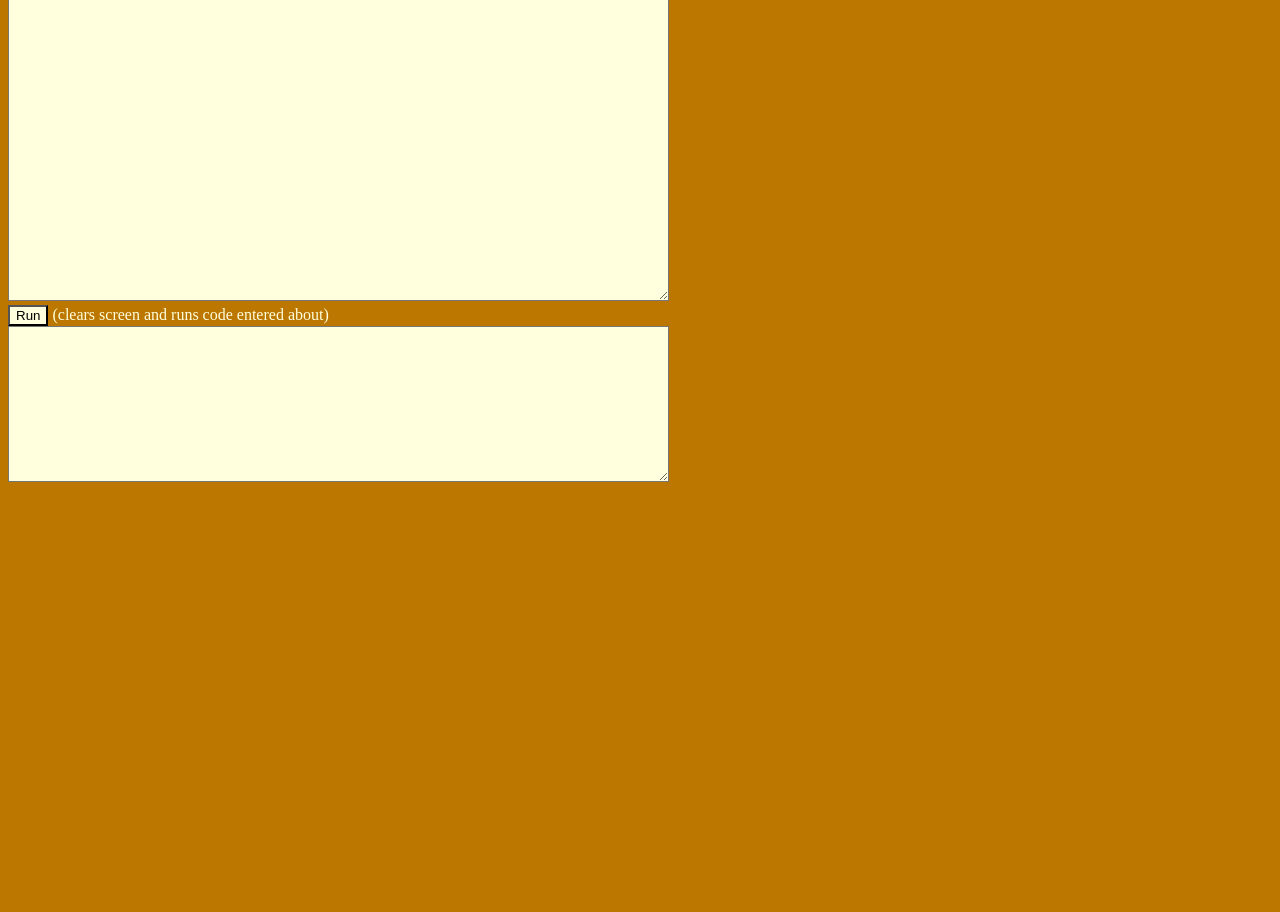
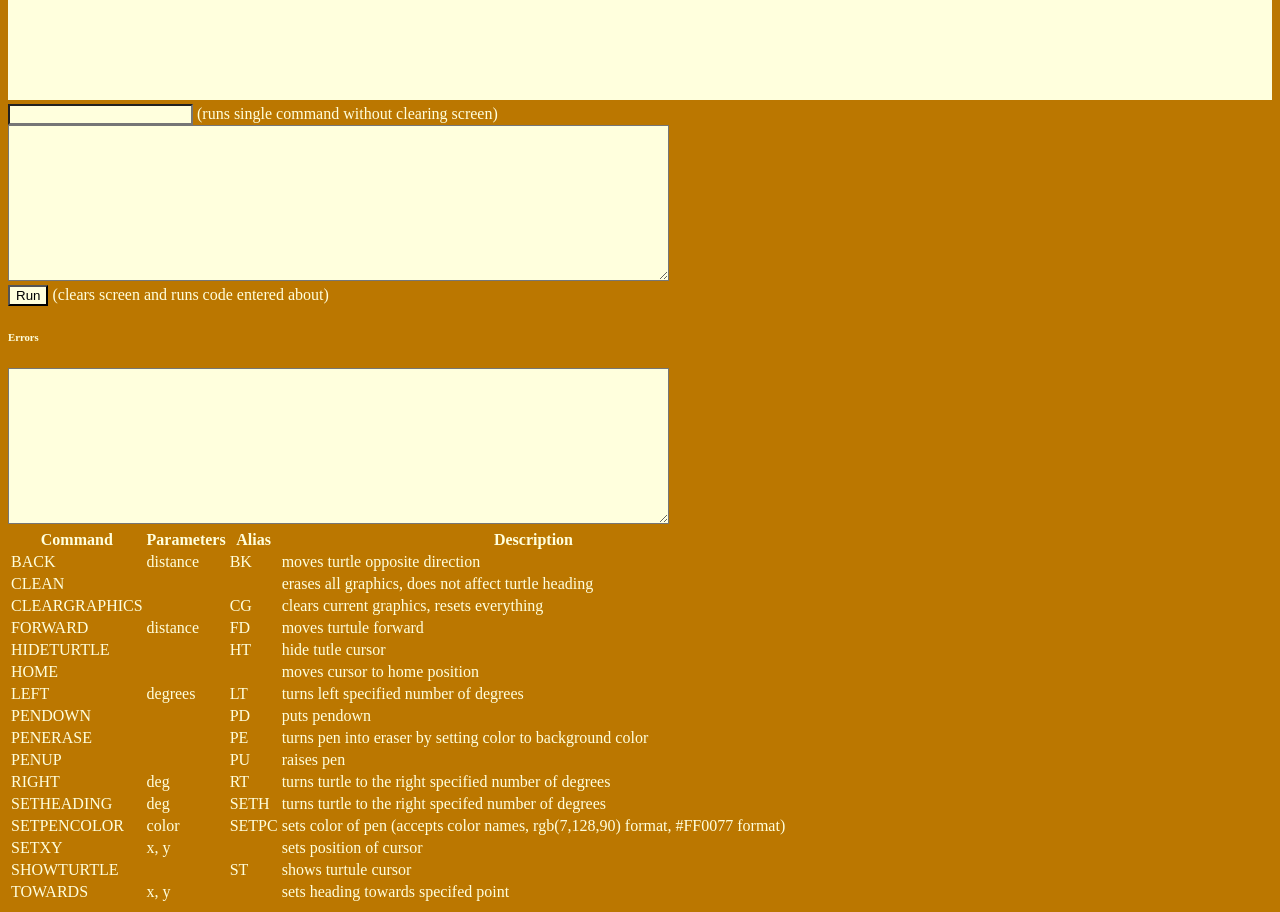
Before and after one commit to AdrS/HTML5TerapinLogo, a plain HTML site: page index.html in a window 1280 px wide. Shown: the part 560-1472 px from the top of the page. Before the commit the page ends 1054 px from the top, so only its background shows below. Drawn offline with Linux system fonts and the light colour scheme.

Commit message:
cosmetic changes + added reference of commands

```diff
--- a/index.html
+++ b/index.html
@@ -7,13 +7,36 @@
 </head>
 <body>
 	<h1>Terapin Logo Clone</h1>
+	<p>Written by Adrian Stoll December 2014</p>
 	<canvas id="canvas"></canvas>
 	<div>
 		<input id="command" type="text"></input> (runs single command without clearing screen)</br>
-		<textarea id="commands" rows="30" cols="80"></textarea></br>
+		<textarea id="commands" rows="10" cols="80"></textarea></br>
 		<input id="run" type="button" value="Run"></input> (clears screen and runs code entered about)</br>
+		<h6>Errors</h6>
 		<textarea id="errors" rows="10" cols="80" readonly></textarea>
 	</div>
+	<table>
+		<thead><tr><th>Command</th><th>Parameters</th><th>Alias</th><th>Description</th></tr></thead>
+		<tbody>
+		<tr><td>BACK</td><td>distance</td><td>BK</td><td>moves turtle opposite direction</td></tr>
+		<tr><td>CLEAN</td><td></td><td></td><td>erases all graphics, does not affect turtle heading</td></tr>
+		<tr><td>CLEARGRAPHICS</td><td></td><td>CG</td><td>clears current graphics, resets everything</td></tr>
+		<tr><td>FORWARD</td><td>distance</td><td>FD</td><td>moves turtule forward</td></tr>
+		<tr><td>HIDETURTLE</td><td></td><td>HT</td><td>hide tutle cursor</td></tr>
+		<tr><td>HOME</td><td></td><td></td><td>moves cursor to home position</td></tr>
+		<tr><td>LEFT</td><td>degrees</td><td>LT</td><td>turns left specified number of degrees</td></tr>
+		<tr><td>PENDOWN</td><td></td><td>PD</td><td>puts pendown</td></tr>
+		<tr><td>PENERASE</td><td></td><td>PE</td><td>turns pen into eraser by setting color to background color</td></tr>
+		<tr><td>PENUP</td><td></td><td>PU</td><td>raises pen</td></tr>
+		<tr><td>RIGHT</td><td>deg</td><td>RT</td><td>turns turtle to the right specified number of degrees</td></tr>
+		<tr><td>SETHEADING</td><td>deg</td><td>SETH</td><td>turns turtle to the right specifed number of degrees</td></tr>
+		<tr><td>SETPENCOLOR</td><td>color</td><td>SETPC</td><td>sets color of pen (accepts color names, rgb(7,128,90) format, #FF0077 format)</td></tr>
+		<tr><td>SETXY</td><td>x, y</td><td></td><td>sets position of cursor</td></tr>
+		<tr><td>SHOWTURTLE</td><td></td><td>ST</td><td>shows turtule cursor</td></tr>
+		<tr><td>TOWARDS</td><td>x, y</td><td></td><td>sets heading towards specifed point</td></tr>
+		<tbody>
+	</table>
 	<script>
 		window.onload = function(){MYAPP.init();};
 	</script>
--- a/scripts/script.js
+++ b/scripts/script.js
@@ -48,7 +48,8 @@ var MYAPP = {
 			return;
 		}
 		this.canvas.width = this.width = document.body.clientWidth;
-		this.canvas.height = this.height = 300;
+		var tempH = document.body.clientHeight - 500;
+		this.canvas.height = this.height = tempH > 500 ? tempH : 500;
 		this.home = { x: (this.width/2), y: (this.height/2), heading: 90};
 		this.position = Object.create(this.home);
 		this.logo = new Image();
@@ -83,6 +84,9 @@ var MYAPP = {
 			return false;
 		}
  		return true;
+	},
+	evaluate_expression: function(exp) {
+
 	},
 	assert_int: function(num) {
 		var num2 = parseInt(num);
```
